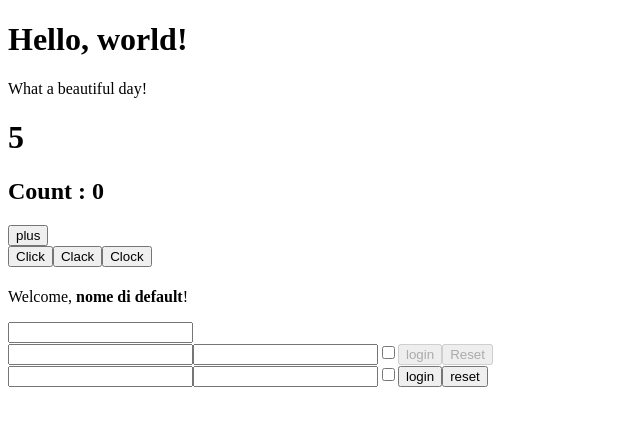
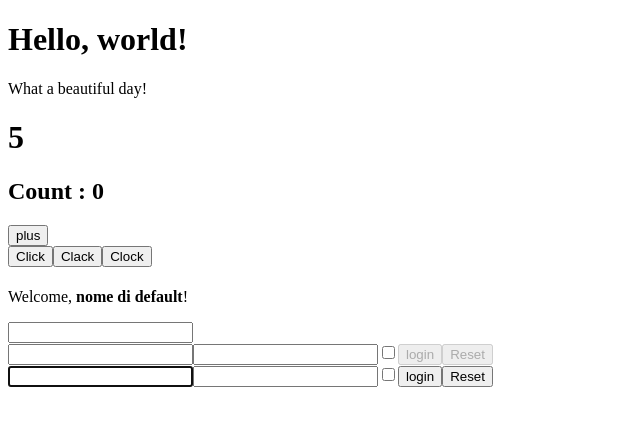
Before and after one commit to AlessandroOnnis/react-exercises, a React (Create React App) app: page / in a window 1280 px wide. Shown: the top 426 px of the page, without its empty margins (0-640 px from the left). Built offline with nearby package versions, Linux system fonts and the light colour scheme.

Commit message:
forms-06

```diff
--- a/src/components/uncontrolledLogin.js
+++ b/src/components/uncontrolledLogin.js
@@ -1,7 +1,9 @@
-import React from "react";
+import React, { createRef } from 'react';
 import { GeneralButton } from "./generalButton";
 
 export class UncontrolledLogin extends React.Component{
+
+    _formRef = createRef();
 
     formSubmit = (e)=>{
         e.preventDefault()
@@ -19,13 +21,13 @@ export class UncontrolledLogin extends React.Component{
 
     render(){
         return(
-            <form onSubmit={this.formSubmit}>
-                <input name="username"></input>
+            <form ref={this._formRef} onSubmit={this.formSubmit}>
+                <input name="username" autoFocus></input>
                 <input name="password" type='password'></input>
                 <input name="checkbox" type='checkbox'></input>
 
                 <GeneralButton name="login" type="submit"/>
-                <GeneralButton name="reset" type="reset"/>
+                <GeneralButton name="Reset" type="reset"/>
             </form>
         )
     }
```
